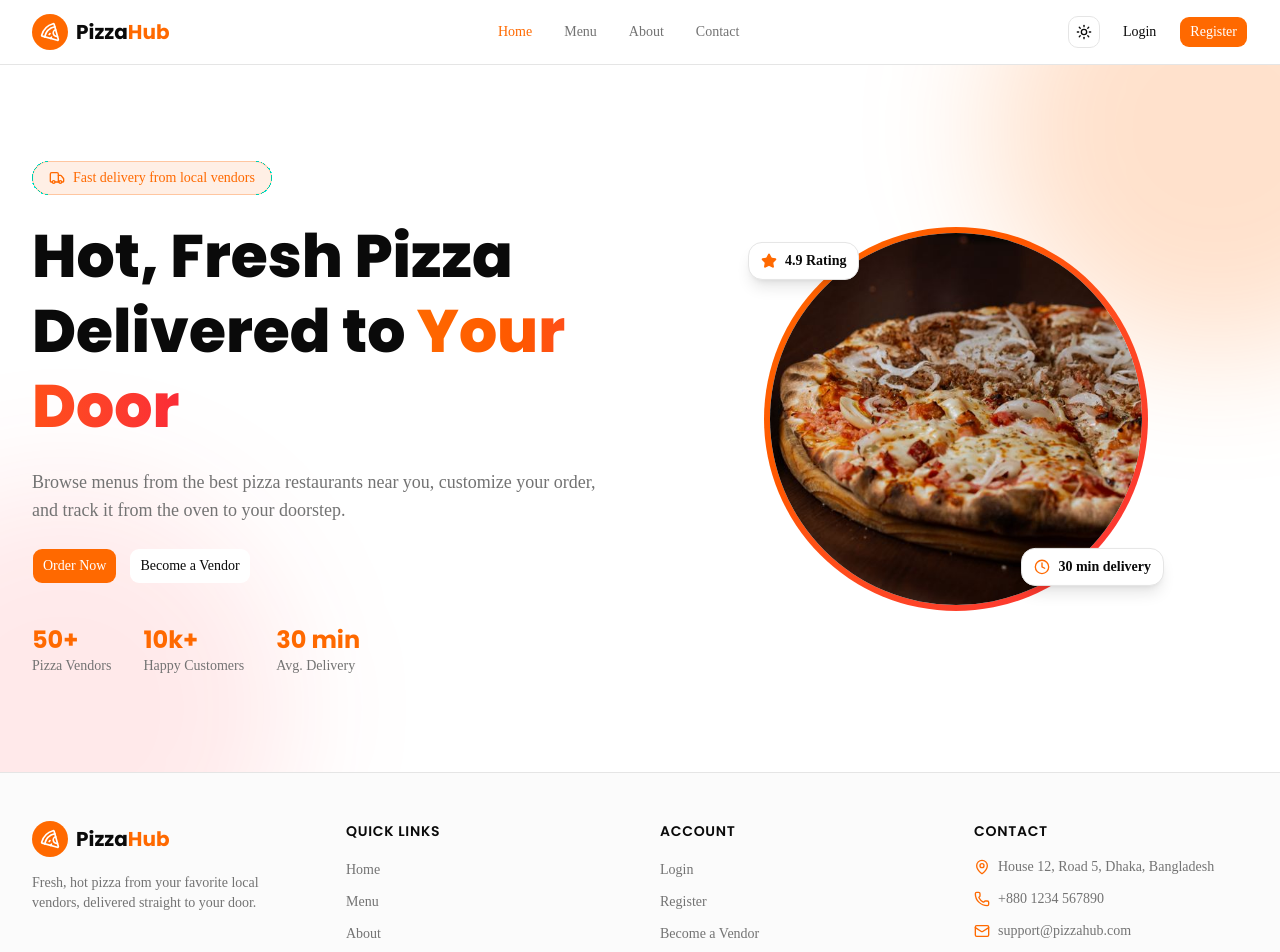
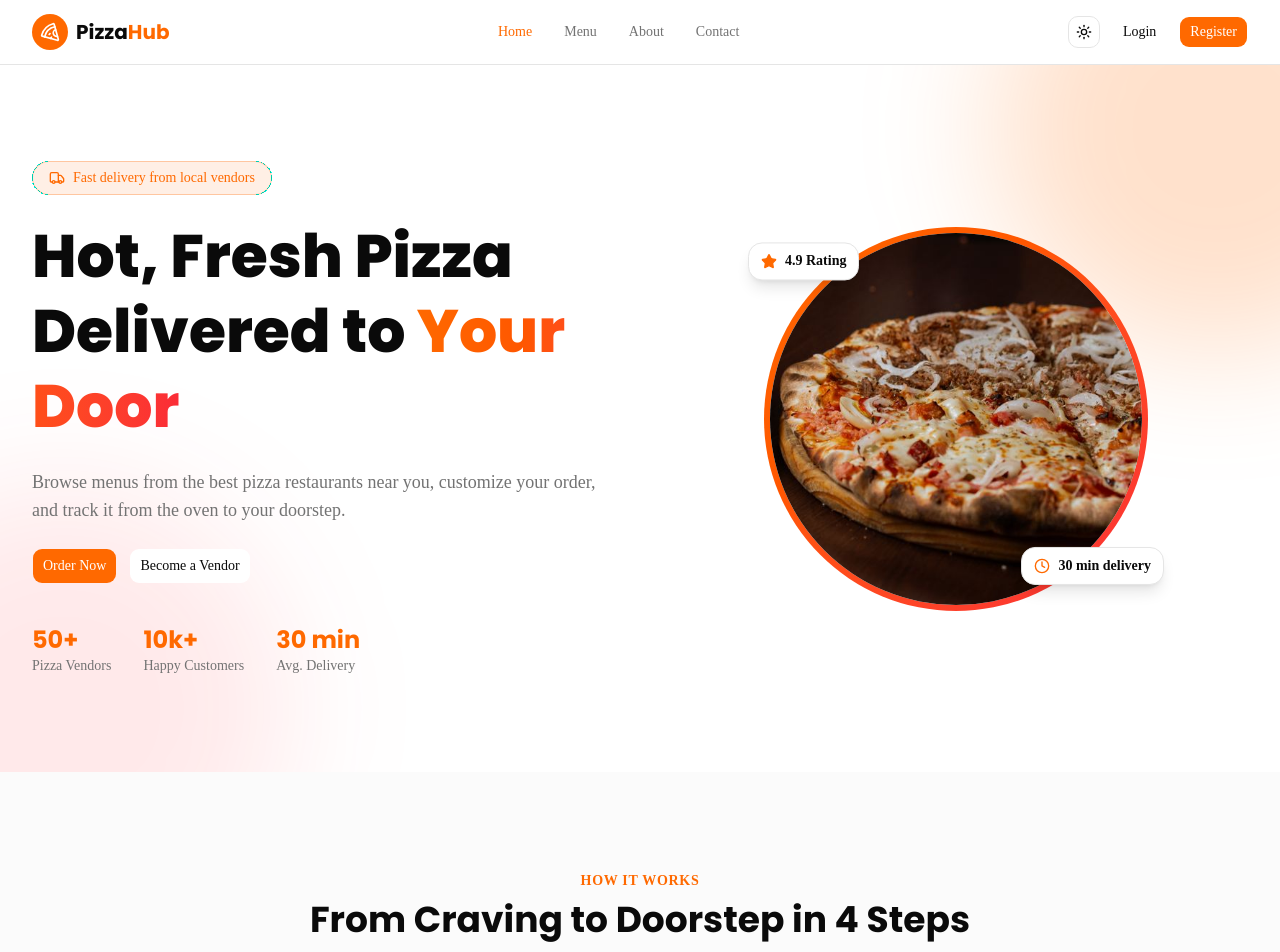
Before and after one commit to AkramMdkhan/pizzahub-client, a Next.js app: page / in a window 1280 px wide. Shown: the top 952 px of the page. Built offline with nearby package versions, Linux system fonts and the light colour scheme.

Commit message:
feat: add how it works section to home page

```diff
--- a/src/app/(public)/page.tsx
+++ b/src/app/(public)/page.tsx
@@ -1,9 +1,11 @@
 import { Hero } from "@/components/home/hero";
+import { HowItWorks } from "@/components/home/how-it-works";
 
 export default function HomePage() {
   return (
     <>
       <Hero />
+      <HowItWorks />
     </>
   );
 }
```
